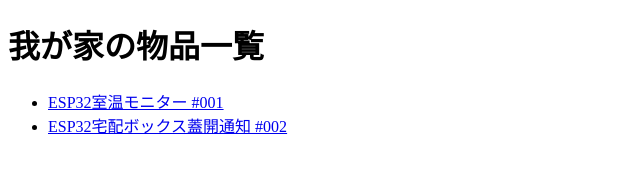
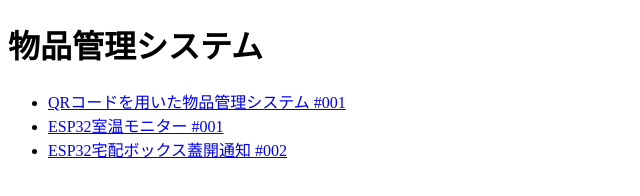
Before and after one commit to bamdn300-lab/my-items, a plain HTML site: page index.html in a window 1280 px wide. Shown: the whole page, without its empty margins (0-640 px from the left). Drawn offline with Linux system fonts and the light colour scheme.

Commit message:
Update index.html

```diff
--- a/index.html
+++ b/index.html
@@ -8,15 +8,19 @@
 
 <body>
 
-<h1>我が家の物品一覧</h1>
+<h1>物品管理システム</h1>
 
 <ul>
   <li>
-    <a href="item001/item001.html">ESP32室温モニター #001</a>
+    <a href="item001/item001.html">QRコードを用いた物品管理システム #001</a>
   </li>
 
   <li>
-    <a href="item002/item002.html">ESP32宅配ボックス蓋開通知 #002</a>
+    <a href="item002/item002.html">ESP32室温モニター #001</a>
+  </li>
+
+  <li>
+    <a href="item003/item003.html">ESP32宅配ボックス蓋開通知 #002</a>
   </li>
 </ul>
 
```
